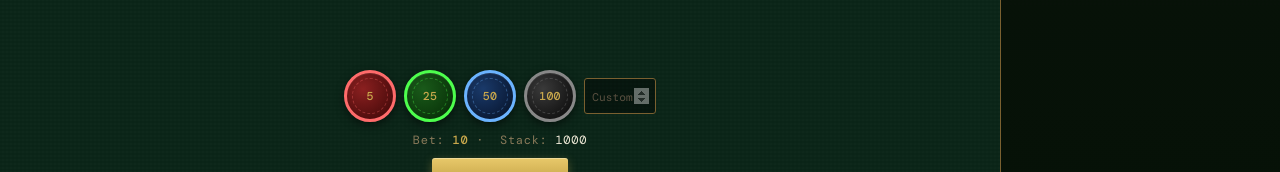
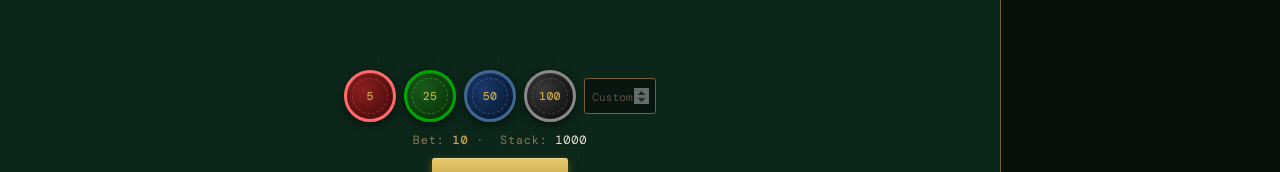
Before and after one commit to colinhauch/beat-the-heat, a React (Vite) app in the folder packages/web/: page / in a window 1280 px wide. Shown: the part 493-665 px from the top of the page. Built offline with nearby package versions, Linux system fonts and the light colour scheme; a web font is replaced by a local one.

Commit message:
feat: change chip color a little bit, remove highlight when chip value = bet size

```diff
--- a/packages/web/src/components/BettingPanel.css
+++ b/packages/web/src/components/BettingPanel.css
@@ -70,13 +70,13 @@
 
 .chip-btn--green {
   background: radial-gradient(circle at 35% 35%, #1a5a1a 0%, #0d3d0d 60%, #052005 100%);
-  border-color: #4dff4d;
+  border-color: #00a700;
 }
 .chip-btn--green::before { border-color: rgba(77,255,77,0.35); }
 
 .chip-btn--blue {
   background: radial-gradient(circle at 35% 35%, #1a3a6a 0%, #0d2040 60%, #051020 100%);
-  border-color: #6bb3ff;
+  border-color: #3e6896;
 }
 .chip-btn--blue::before { border-color: rgba(107,179,255,0.35); }
 
--- a/packages/web/src/components/BettingPanel.tsx
+++ b/packages/web/src/components/BettingPanel.tsx
@@ -41,7 +41,7 @@ export function BettingPanel() {
         {QUICK_BETS.map(({ value, color }) => (
           <button
             key={value}
-            className={`chip-btn chip-btn--${color} ${pendingBet === value ? 'chip-btn--active' : ''}`}
+            className={`chip-btn chip-btn--${color}`}
             onClick={() => setBet(pendingBet + value)}
             disabled={value > playerStack}
           >
```
